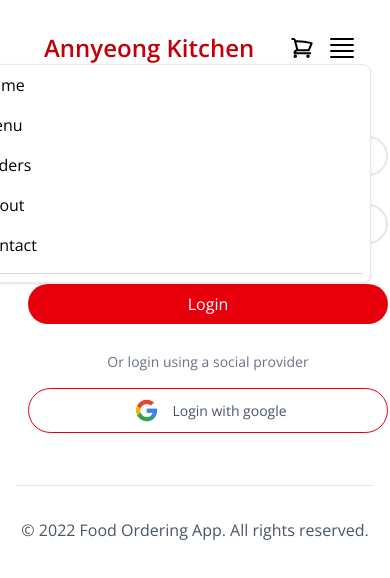
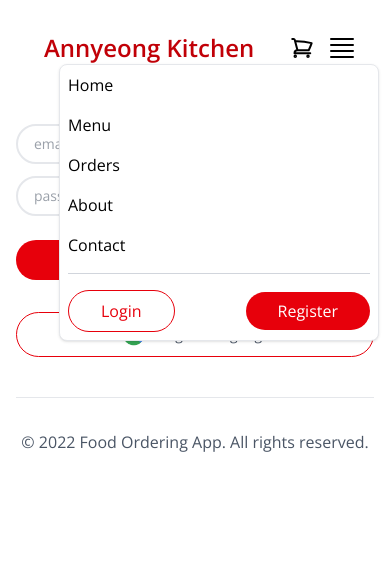
Before and after one commit to Habiba712/food-ordering-app, a Next.js app: page /pages/login in a window 390 px wide. Both pictures are taken after a click on the button 342 px from the left and 48 px from the top of the page. Shown: the top 578 px of the page. Built offline with nearby package versions, Linux system fonts and the light colour scheme; no server answers.

Commit message:
login page responsive + login on mobile menu

```diff
--- a/src/app/component/layout/Header.js
+++ b/src/app/component/layout/Header.js
@@ -94,10 +94,10 @@ export default function Header() {
                         <div
                          ref={menuRef}
                         className={`
-                            fixed top-16 right-[5%] z-100 border border-gray-200 bg-white rounded-lg w-100 shadow-sm md:hidden
+                            mx-6
+                            fixed top-16 left-1/2 -translate-x-1/2 z-100 border border-gray-200 bg-white rounded-lg w-80 shadow-sm md:hidden
                             flex flex-col  gap-4 rounded-lg p-2
-                    transition-all duration-900 ease-in-out
-    showMenu ? "opacity-100 translate-y-0" : "opacity-0 -translate-y-4"
+
   }`
                         } >
                             <Link className="hover:text-red-800"  onClick={() => setShowMenu(false)}href={'/'}>Home</Link>
@@ -110,10 +110,8 @@ export default function Header() {
                             {
                                 status === 'authenticated' ?
                                     <div className='flex justify-between  w-full gap-4 '>
-                                        <Link onClick={() => setShowMenu(false)} href={'/pages/profile'}>{userName}</Link><button className="bg-white
-                            text-red-600 py-2" >
+                                        <Link onClick={() => setShowMenu(false)} href={'/pages/profile'}>{userName}</Link>
 
-                            </button>
 
                                         <button
                                             onClick={() => {
@@ -131,7 +129,22 @@ export default function Header() {
                                     </div>
 
                                     :
-                                    ''
+
+
+                        <div className='flex justify-between  w-full gap-4 '>
+                            <button>
+                                <Link className="bg-white rounded-full flex shrink items-center justify-center border-1 border-red-600 text-red-600 px-8 py-2" href={'/pages/login'}>Login</Link>
+                            </button>
+                              <button>
+                                 <Link
+
+                                className="bg-red-600 rounded-full text-white px-8 py-2" href={'/pages/register'}>Register</Link>
+
+                              </button>
+
+                        </div>
+
+
                             }
 
                         </div>
--- a/src/app/layout.js
+++ b/src/app/layout.js
@@ -22,7 +22,7 @@ export const metadata = {
 
 export default function RootLayout({ children }) {
   return (
-    <html lang="en" className="scroll-smooth">
+    <html lang="en" className="scroll-smooth overflow-x-hidden">
       <body
         className={openSans.className}
         style={{
--- a/src/app/pages/login/page.js
+++ b/src/app/pages/login/page.js
@@ -24,7 +24,7 @@ export default function LoginPage () {
         <section>
             <h1 className="text-center text-red-700 text-2xl font-semibold mt-3">Login</h1>
 
-            <form className="flex flex-col w-sm mx-auto p-3 justify-center gap-4" onSubmit={handleFormSubmit}>
+            <form className="w-x flex flex-col justify-center sm:flex sm:flex-col sm:mx-auto sm:w-100 md:flex md:flex-col md:w-sm mx-auto md:p-3 md:justify-center md:gap-4 shrink-1" onSubmit={handleFormSubmit}>
             <input type="email" placeholder="email" name="email"
                     disabled={loginInProgress}
                     value={email}
```
